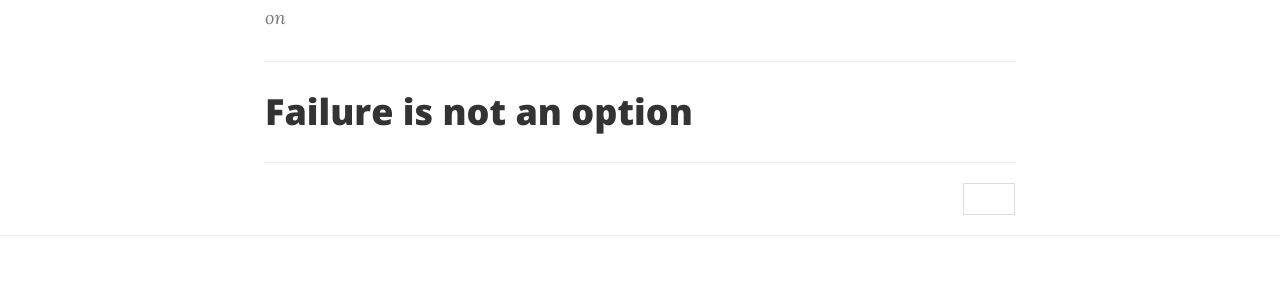
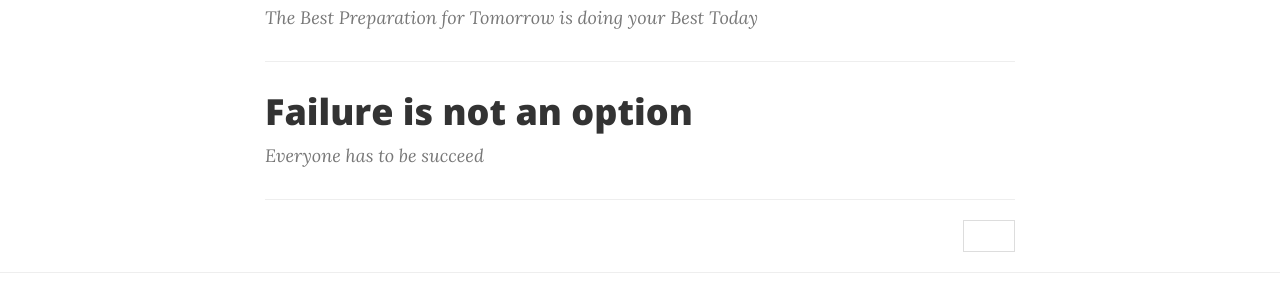
Before and after one commit to vanessagayot/CleanBlog.github.io, a website: page index.html in a window 1280 px wide. Shown: the part 711-995 px from the top of the page. Drawn offline with nearby package versions, Linux system fonts and the light colour scheme.

Commit message:
Update index.html

```diff
--- a/index.html
+++ b/index.html
@@ -105,7 +105,7 @@
                             The Critiquer
                         </h2>
                     </a>
-                    <p class="post-meta"> <a href="#"></a> on </p>
+                    <p class="post-meta"> <a href="#"></a> The Best Preparation for Tomorrow is doing your Best Today</p>
                 </div>
                 <hr>
                 <div class="post-preview">
@@ -116,7 +116,7 @@
                         <h3 class="post-subtitle">
                         </h3>
                     </a>
-                    <p class="post-meta"> <a href="#"></a> </p>
+                    <p class="post-meta"> <a href="#"></a>Everyone has to be succeed </p>
                 </div>
                 <hr>
                 <!-- Pager -->
```
